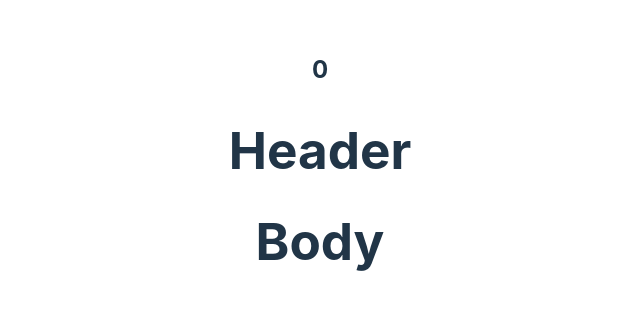
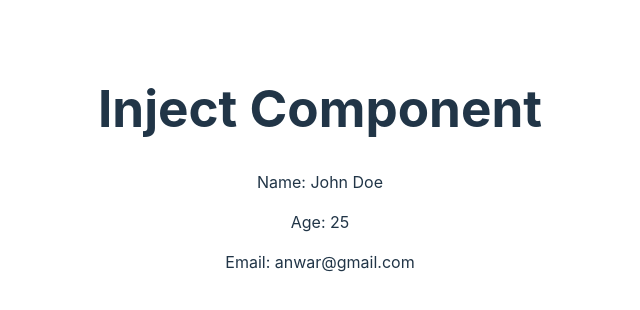
Before and after one commit to Anwar-Barakat/vuejs-tutorial, a Vue app: page / in a window 1280 px wide. Shown: the part 232-542 px from the top of the page, without its empty margins (320-960 px from the left). Built offline with nearby package versions, Linux system fonts and the light colour scheme.

Commit message:
Add ProvideComponent and InjectComponent; update App.vue to include new components

```diff
--- a/src/App.vue
+++ b/src/App.vue
@@ -11,16 +11,16 @@ import NestedComponent from "./components/NestedComponent.vue";
 import ReactiveComponent from "./components/ReactiveComponent.vue";
 import Form2Component from "./components/Form2Component.vue";
 import SlotComponent from "./components/SlotComponent.vue";
+import ProvideComponent from "./components/ProvideComponent.vue";
 
-let count = ref(0);
+// let count = ref(0);
 
-function formHandler(data) {
-  console.log(data);
-}
+// function formHandler(data) {
+//   console.log(data);
+// }
 </script>
 <template>
   <div>
-    <h2>{{ count }}</h2>
     <!-- <GlobalStyles /> -->
     <!-- <NestedComponent /> -->
     <!-- <AttributeBinding /> -->
@@ -32,14 +32,16 @@ function formHandler(data) {
     <!-- <LoopComponent /> -->
     <!-- <Form2Component @userInfo="formHandler"/> -->
 
-    <SlotComponent>
+    <!-- <SlotComponent>
       <template #header>
         <h1>Header</h1>
       </template>
       <template #body>
         <h1>Body</h1>
       </template>
-    </SlotComponent>
+    </SlotComponent> -->
+
+    <ProvideComponent />
   </div>
 </template>
 <style scoped></style>
--- /dev/null
+++ b/src/components/InjectComponent.vue
@@ -0,0 +1,16 @@
+<template>
+  <div>
+    <h1>Inject Component</h1>
+    <p>Name: {{ userInfo.name }}</p>
+    <p>Age: {{ userInfo.age }}</p>
+    <p>Email: {{ userInfo.email }}</p>
+  </div>
+</template>
+
+<script setup>
+import { inject } from "vue";
+
+const userInfo = inject("userInfo");
+</script>
+
+<style lang="scss" scoped></style>
--- /dev/null
+++ b/src/components/ProvideComponent.vue
@@ -0,0 +1,16 @@
+<template>
+  <InjectComponent />
+</template>
+
+<script setup>
+import { provide } from "vue";
+import InjectComponent from "./InjectComponent.vue";
+
+provide('userInfo',{
+    name: 'John Doe',
+    age: 25,
+    email: "anwar@gmail.com"
+})
+</script>
+
+<style lang="scss" scoped></style>
```
